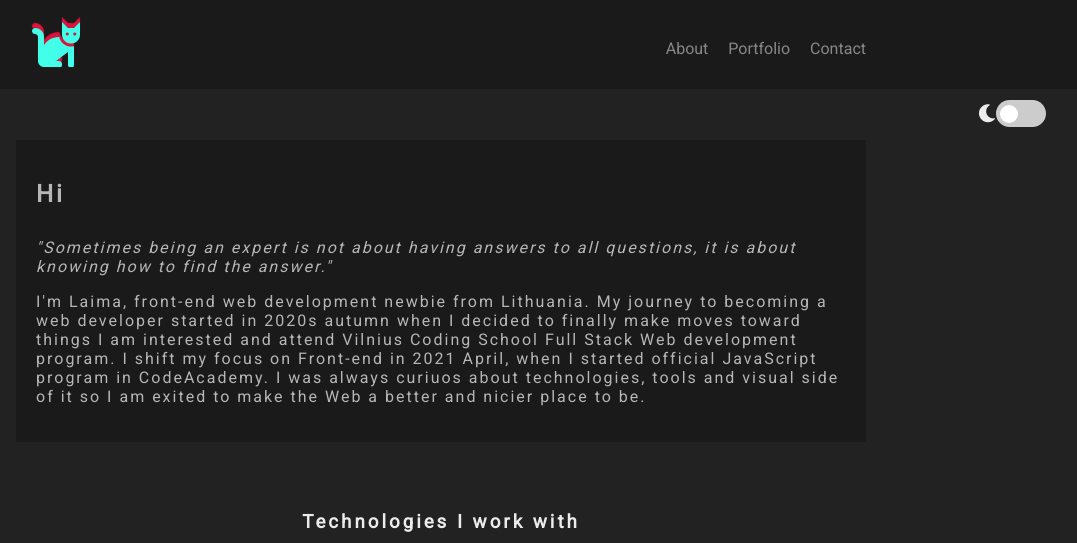
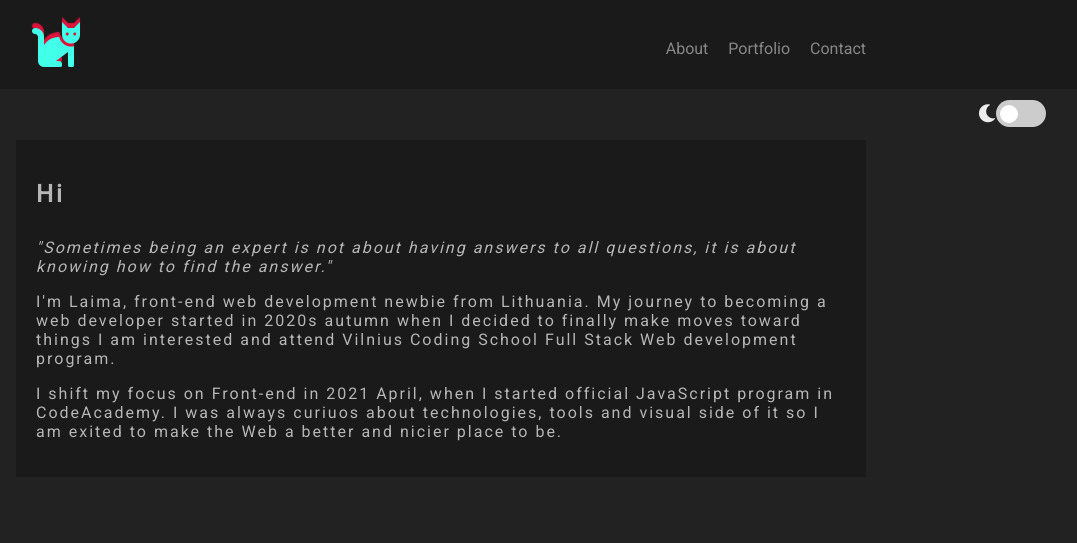
Before and after one commit to LaimaNam/laimanam.tech-page, a plain HTML site: page about.html in a window 1280 px wide. Shown: the top 543 px of the page, without its empty margins (199-1276 px from the left). Drawn offline with Linux system fonts and the light colour scheme; a web font is replaced by a local one.

Commit message:
about me page text edited

```diff
--- a/about.html
+++ b/about.html
@@ -58,8 +58,10 @@
             I'm Laima, front-end web development newbie from Lithuania. My
             journey to becoming a web developer started in 2020s autumn when I
             decided to finally make moves toward things I am interested and
-            attend Vilnius Coding School Full Stack Web development program. I
-            shift my focus on Front-end in 2021 April, when I started official
+            attend Vilnius Coding School Full Stack Web development program.
+          </p>
+          <p>
+            I shift my focus on Front-end in 2021 April, when I started official
             JavaScript program in CodeAcademy. I was always curiuos about
             technologies, tools and visual side of it so I am exited to make the
             Web a better and nicier place to be.
```
Also changed, not shown: portfolio.html (+1 -1 lines).
